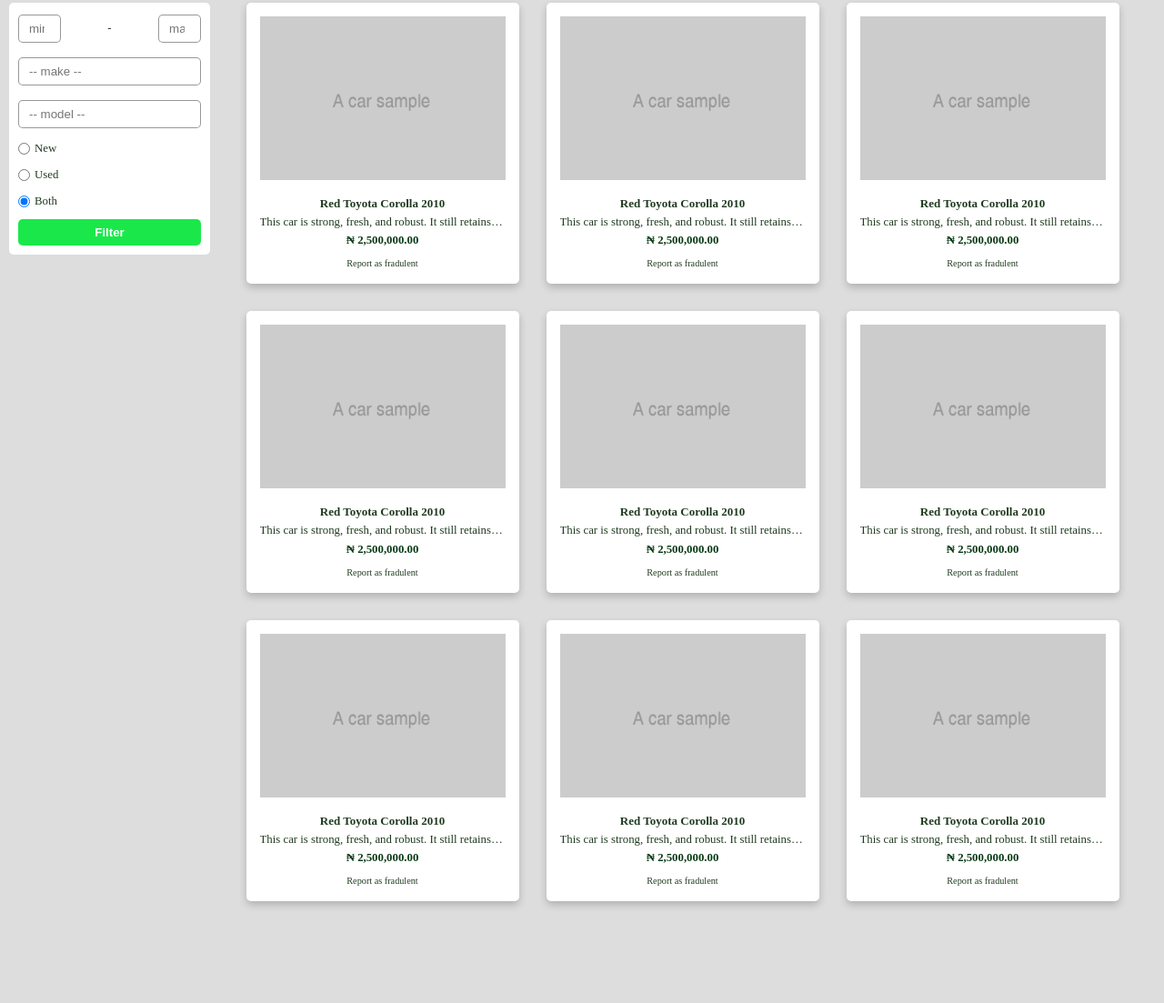
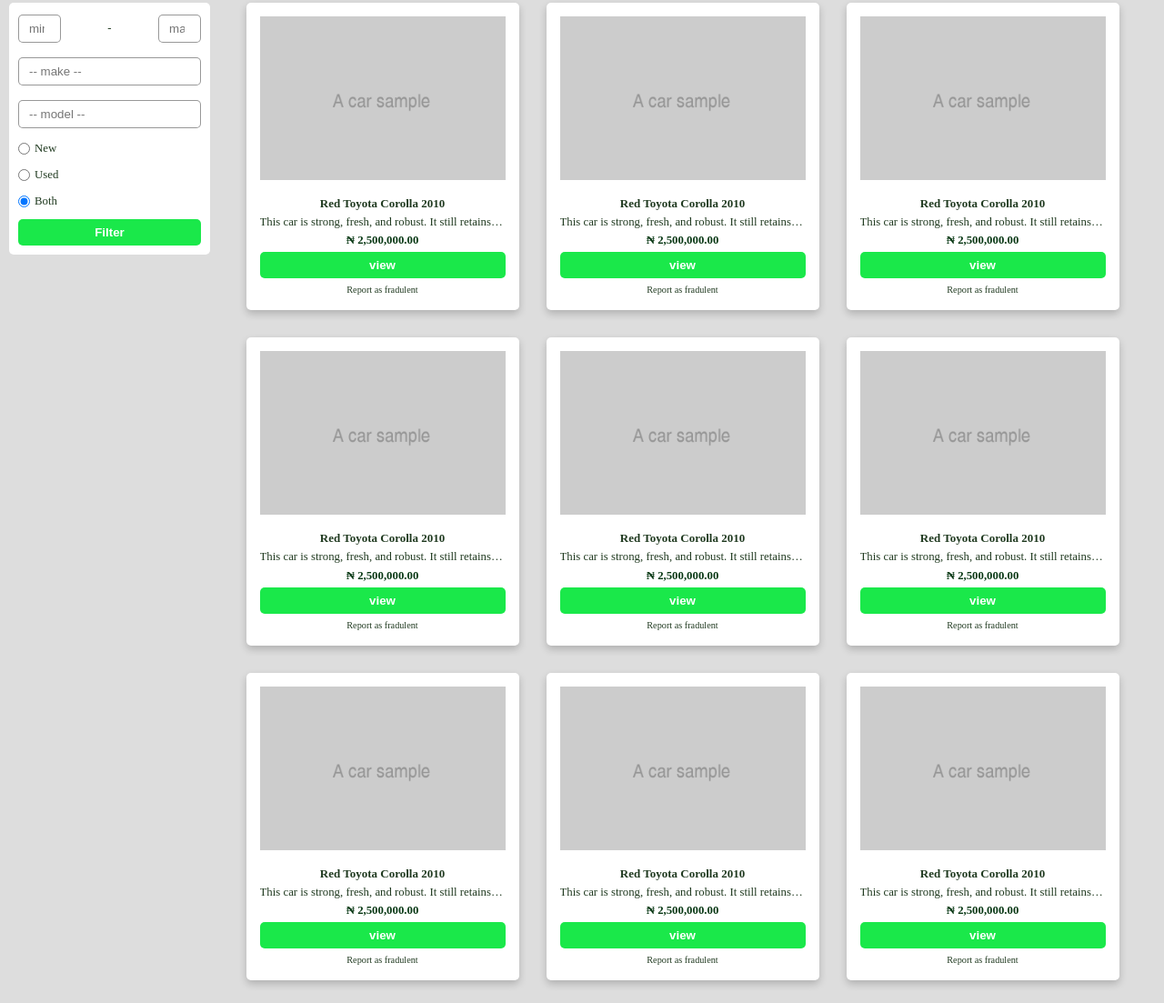
Before and after one commit to ChidozieGabriel/auto-mart-delete, a plain HTML site: page ui/index.html in a window 1280 px wide. Shown: the part 321-1424 px from the top of the page at 91% size. Before the commit the page ends 1337 px from the top, so only its background shows below. Drawn offline with Linux system fonts and the light colour scheme; a script that the page names is missing.

Commit message:
feature(view-car):create button to view car
The view button directs user to see the car specifications
which is the order page purchaseorder.html

[Starts #166038801] [Finishes #166038801]

```diff
--- a/ui/index.html
+++ b/ui/index.html
@@ -47,6 +47,7 @@
             This car is strong, fresh, and robust. It still retains the new car smell :-)
           </span>
           <span class="price">₦ 2,500,000.00</span>
+          <button>view</button>
           <a class="report" href="">
             <span>Report as fradulent</span>
           </a>
@@ -58,6 +59,7 @@
             This car is strong, fresh, and robust. It still retains the new car smell :-)
           </span>
           <span class="price">₦ 2,500,000.00</span>
+          <button>view</button>
           <a class="report" href="">
             <span>Report as fradulent</span>
           </a>
@@ -69,6 +71,7 @@
             This car is strong, fresh, and robust. It still retains the new car smell :-)
           </span>
           <span class="price">₦ 2,500,000.00</span>
+          <button>view</button>
           <a class="report" href="">
             <span>Report as fradulent</span>
           </a>
@@ -80,6 +83,7 @@
             This car is strong, fresh, and robust. It still retains the new car smell :-)
           </span>
           <span class="price">₦ 2,500,000.00</span>
+          <button>view</button>
           <a class="report" href="">
             <span>Report as fradulent</span>
           </a>
@@ -91,6 +95,7 @@
             This car is strong, fresh, and robust. It still retains the new car smell :-)
           </span>
           <span class="price">₦ 2,500,000.00</span>
+          <button>view</button>
           <a class="report" href="">
             <span>Report as fradulent</span>
           </a>
@@ -102,6 +107,7 @@
             This car is strong, fresh, and robust. It still retains the new car smell :-)
           </span>
           <span class="price">₦ 2,500,000.00</span>
+          <button>view</button>
           <a class="report" href="">
             <span>Report as fradulent</span>
           </a>
@@ -113,6 +119,7 @@
             This car is strong, fresh, and robust. It still retains the new car smell :-)
           </span>
           <span class="price">₦ 2,500,000.00</span>
+          <button>view</button>
           <a class="report" href="">
             <span>Report as fradulent</span>
           </a>
@@ -124,6 +131,7 @@
             This car is strong, fresh, and robust. It still retains the new car smell :-)
           </span>
           <span class="price">₦ 2,500,000.00</span>
+          <button>view</button>
           <a class="report" href="">
             <span>Report as fradulent</span>
           </a>
@@ -135,6 +143,7 @@
             This car is strong, fresh, and robust. It still retains the new car smell :-)
           </span>
           <span class="price">₦ 2,500,000.00</span>
+          <button>view</button>
           <a class="report" href="">
             <span>Report as fradulent</span>
           </a>
```
